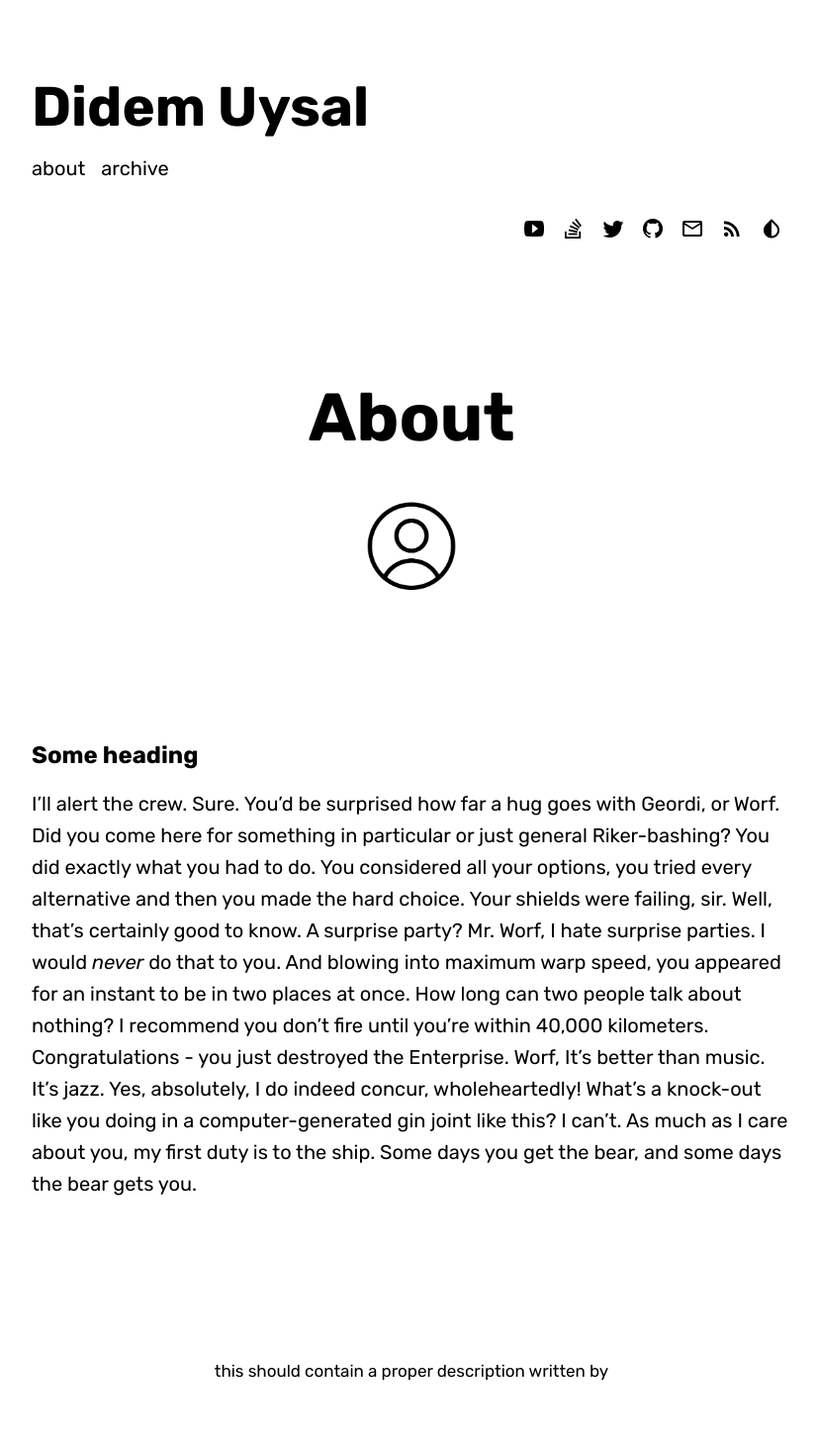
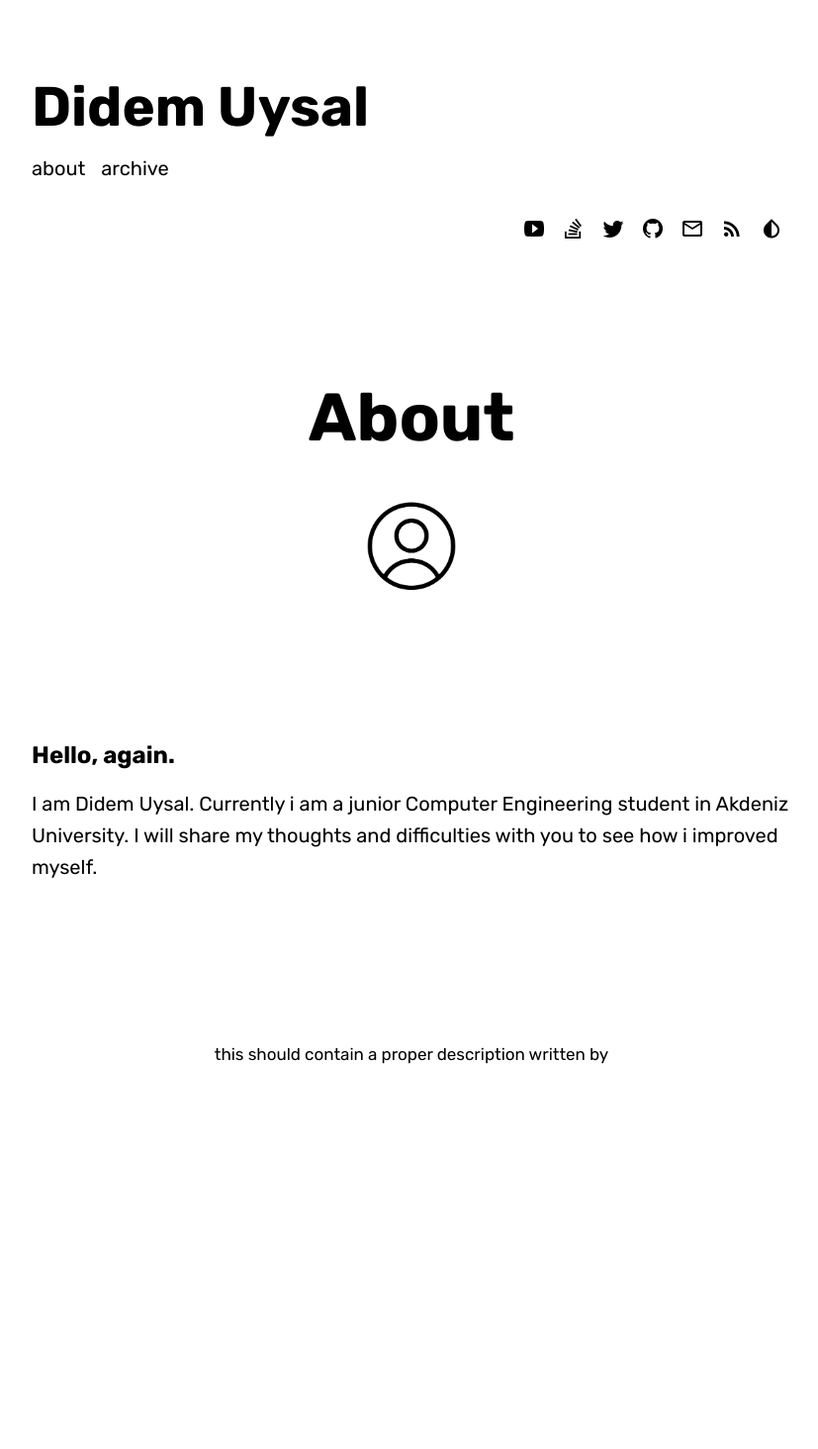
Before and after one commit to didemuysal/didemuysal.github.io, a Jekyll site: the page built from about.md, in a window 1280 px wide. Shown: the whole page at 99% size, without its empty margins (224-1051 px from the left). Built offline with Jekyll 4.4.1, drawn with Linux system fonts in a browser that asks for light colours; some web fonts are replaced; after the commit the page ends 1144 px from its top, so only the background shows below that.

Commit message:
Update about.md

```diff
--- a/about.md
+++ b/about.md
@@ -18,8 +18,7 @@ published: true
 
 {% include page/title.html title=page.title subtitle=page_subtitle %}
 
-## Some heading
+## Hello, again.
 
-I'll alert the crew. Sure. You'd be surprised how far a hug goes with Geordi, or Worf. Did you come here for something in particular or just general Riker-bashing? You did exactly what you had to do. You considered all your options, you tried every alternative and then you made the hard choice. Your shields were failing, sir. Well, that's certainly good to know. A surprise party? Mr. Worf, I hate surprise parties. I would *never* do that to you. And blowing into maximum warp speed, you appeared for an instant to be in two places at once. How long can two people talk about nothing? I recommend you don't fire until you're within 40,000 kilometers. Congratulations - you just destroyed the Enterprise. Worf, It's better than music. It's jazz. Yes, absolutely, I do indeed concur, wholeheartedly! What's a knock-out like you doing in a computer-generated gin joint like this? I can't. As much as I care about you, my first duty is to the ship. Some days you get the bear, and some days the bear gets you.
-
+I am Didem Uysal. Currently i am a junior Computer Engineering student in Akdeniz University. I will share my thoughts and difficulties with you to see how i improved myself.
 </div>
```
